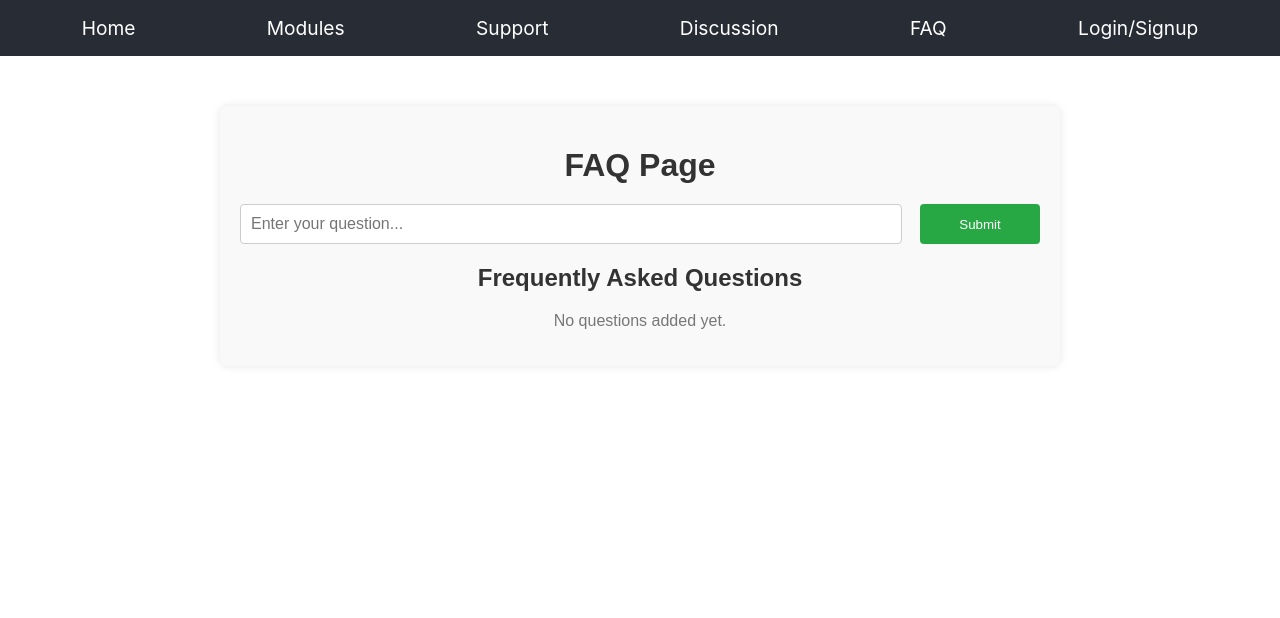
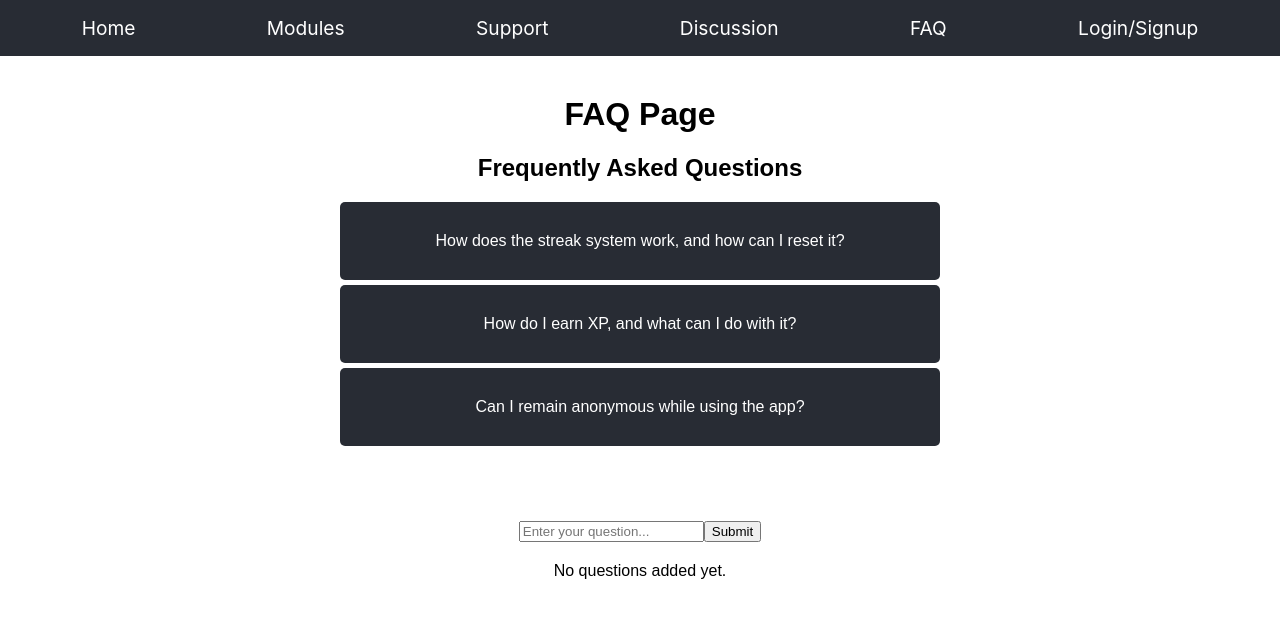
Before and after one commit to kirkcit0/Path-to-Progress, a React (Create React App) app: page /faq in a window 1280 px wide. Shown: the top 618 px of the page. Built offline with nearby package versions, Linux system fonts and the light colour scheme.

Commit message:
FAQ Questions added
Added predefined questions to FAQ

```diff
--- a/src/FAQ.css
+++ b/src/FAQ.css
@@ -1,73 +1,45 @@
-/* Style for the FAQ page container */
 .faq-container {
+  max-width: 600px;
+  margin: 40px auto;
   font-family: Arial, sans-serif;
-    background-color: #f9f9f9;
-    padding: 20px;
-    margin: 0 auto;
-    max-width: 800px;
-    border-radius: 8px;
-    box-shadow: 0 0 10px rgba(0, 0, 0, 0.1);
-    margin-top: 50px;
 }
 
-  /* Title of the FAQ page */
-  h1 {
-    text-align: center;
-    margin-bottom: 20px;
-    color: #333;
-  }
-
-  /* Style for the input and button container */
 .faq-input {
-    display: flex;
-    justify-content: space-between;
-    gap: 10px;
+  padding-top: 70px;
   margin-bottom: 20px;
 }
 
-  .faq-input input {
-    width: 80%;
-    padding: 10px;
-    font-size: 16px;
-    border: 1px solid #ccc;
-    border-radius: 4px;
+.faq-question {
+  background-color: #282c34;
+  color: white;
+  padding: 30px;
+  margin: 5px 0;
+  cursor: pointer;
+  border-radius: 5px;
+  transition: background-color 0.3s;
 }
 
-  .faq-input button {
-    width: 15%;
-    padding: 10px;
-    background-color: #28a745;
-    color: white;
-    border: none;
-    border-radius: 4px;
-    cursor: pointer;
+.faq-question:hover {
+  background-color: #61dafb;
 }
 
-  .faq-input button:hover {
-    background-color: #218838;
+.faq-answer {
+  padding: 10px;
+  padding-inline: 20px;
+  background-color: #f1f1f1;
+  border: 1px solid #ddd;
+  border-radius: 5px;
 }
 
-  /* Style for the list of questions */
-  .faq-list h2 {
-    margin-top: 0;
-    color: #333;
-  }
-
-  .faq-list ul {
+/* ul {
   list-style-type: none;
   padding: 0;
 }
 
-  .faq-list ul li {
-    background-color: #fff;
-    margin: 5px 0;
-    padding: 10px;
+li {
+  padding: 8px;
+  margin: 4px 0;
+  background-color: #f9f9f9;
   border: 1px solid #ddd;
   border-radius: 4px;
-  }
-
-  /* Style for when no questions are available */
-  .faq-list p {
-    color: #777;
-    text-align: center;
-  }
+} */
--- a/src/FAQ.js
+++ b/src/FAQ.js
@@ -5,6 +5,23 @@ const FAQ = () => {
   // State to store the current input value and the list of questions
   const [question, setQuestion] = useState('');
   const [questionsList, setQuestionsList] = useState([]);
+  const [activeIndex, setActiveIndex] = useState(null); // State for managing active question
+
+  // Predefined popular questions
+  const popularQuestions = [
+    {
+      question: "How does the streak system work, and how can I reset it?",
+      answer: "The streak system tracks the number of consecutive days you engage with the app. Each day you log in and complete activities, your streak increases. If you miss a day, your streak resets. To manually reset your streak, go to the settings menu and select 'Reset Streak.' This action cannot be undone, so please use it cautiously!"
+    },
+    {
+      question: "How do I earn XP, and what can I do with it?",
+      answer: "You can earn XP (experience points) by completing learning modules, achieving your goals, and maintaining your streak. Accumulated XP can be used to unlock new features, access premium content, or track your progress within the app. The more you engage, the more XP you earn!"
+    },
+    {
+      question: "Can I remain anonymous while using the app?",
+      answer: "Yes! Our app allows you to create an anonymized profile. You can choose to hide your personal information and still benefit from all the features. You can also set a username that does not reveal your identity while interacting with the community."
+    },
+  ];
 
   // Handle the submission of the question
   const handleSubmit = (e) => {
@@ -15,9 +32,31 @@ const FAQ = () => {
     }
   };
 
+  const handleQuestionClick = (index) => {
+    setActiveIndex(activeIndex === index ? null : index);
+  };
+
   return (
     <div className="faq-container">
       <h1>FAQ Page</h1>
+
+      <div className="faq-list">
+        <h2>Frequently Asked Questions</h2>
+
+        {/* Display popular questions */}
+        {popularQuestions.map((item, index) => (
+          <div key={index}>
+            <div
+              className="faq-question"
+              onClick={() => handleQuestionClick(index)}
+            >
+              {item.question}
+            </div>
+            {activeIndex === index && (
+              <div className="faq-answer">{item.answer}</div>
+            )}
+          </div>
+        ))}
 
       <div className="faq-input">
         <input
@@ -29,8 +68,7 @@ const FAQ = () => {
         <button onClick={handleSubmit}>Submit</button>
       </div>
 
-      <div className="faq-list">
-        <h2>Frequently Asked Questions</h2>
+        {/* Display user-submitted questions */}
         {questionsList.length > 0 ? (
           <ul>
             {questionsList.map((q, index) => (
```
Also changed, not shown: 1 other file (tests, documents, lock files or other folders). Lines whose indentation alone changed are shown as unchanged.
